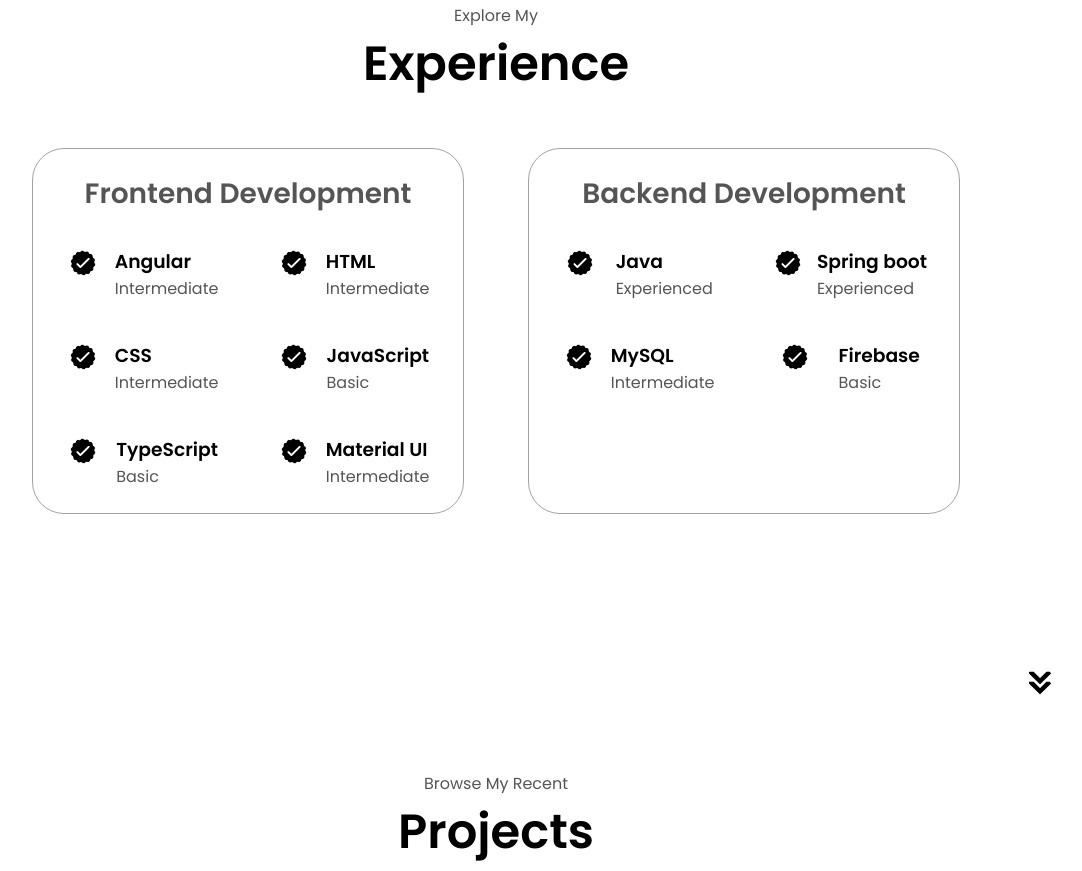
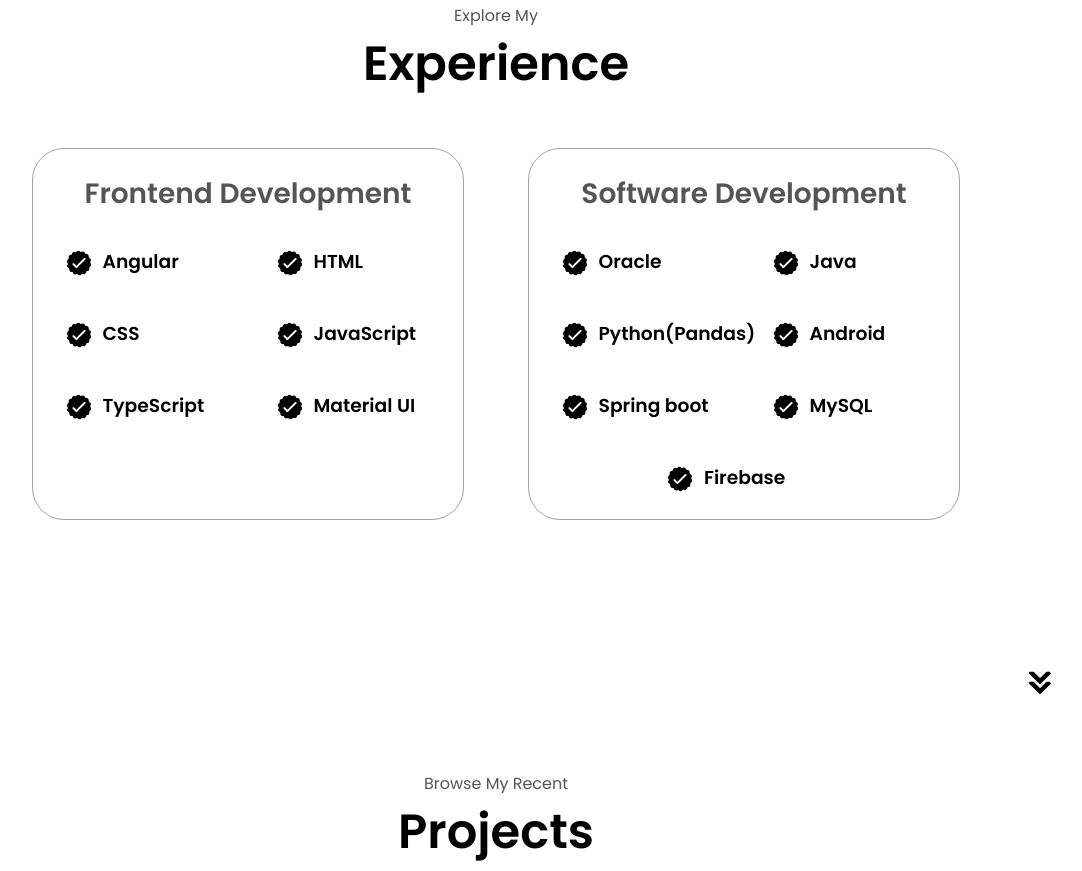
Before and after one commit to alemasayyed9/AlemaPortfolio, a plain HTML site: page index.html in a window 1280 px wide. Shown: the part 1573-2444 px from the top of the page, without its empty margins (144-1226 px from the left). Drawn offline with Linux system fonts and the light colour scheme.

Commit message:
1. removed level of experience in languages 2. added live demo btn

```diff
--- a/index.html
+++ b/index.html
@@ -46,7 +46,7 @@
         <div class="section__text">
           <p class="section__text__p1">Hello, I'm</p>
           <h1 class="title">Alema Sayyed</h1>
-          <p class="section__text__p2">Backend Developer</p>
+          <p class="section__text__p2">Software Developer</p>
           <div class="btn-container">
             <button
               class="btn btn-color-2"
@@ -97,7 +97,7 @@
                   class="icon"
                 />
                 <h3>Experience</h3>
-                <p>1 year of <br />Backend Development</p>
+                <p>1 year of <br />Software Development <br/> (Oracle, Java, Sql)</p>
               </div>
               <div class="details-container">
                 <img
@@ -106,13 +106,13 @@
                   class="icon"
                 />
                 <h3>Education</h3>
-                <p>MBA Master's Degree<br />B.Sc.IT Bachelor's Degree</p>
+                <p>MMS Master's Degree<br />B.Sc.IT Bachelor's Degree</p>
               </div>
             </div>
             <div class="text-container">
                 <p>
                   Passionate software developer with a flair for crafting efficient and maintainable code.
-                  Experienced in Java, Springboot and sql.<br>
+                  Experienced in Oracle, Java, Springboot and sql.
                   Dedicated to continuous learning and eager to tackle complex challenges.<br>
                   Explore my portfolio to see a showcase of projects.
                   </p>
@@ -144,7 +144,7 @@
                   />
                   <div>
                     <h3>Angular</h3>
-                    <p>Intermediate</p>
+                    <!-- <p>Intermediate</p> -->
                   </div>
                 </article>
                 <article>
@@ -155,7 +155,6 @@
                   />
                   <div>
                     <h3>HTML</h3>
-                    <p>Intermediate</p>
                   </div>
                 </article>
                 <article>
@@ -166,7 +165,6 @@
                   />
                   <div>
                     <h3>CSS</h3>
-                    <p>Intermediate</p>
                   </div>
                 </article>
                 <article>
@@ -177,7 +175,6 @@
                   />
                   <div>
                     <h3>JavaScript</h3>
-                    <p>Basic</p>
                   </div>
                 </article>
                 <article>
@@ -188,7 +185,6 @@
                   />
                   <div>
                     <h3>TypeScript</h3>
-                    <p>Basic</p>
                   </div>
                 </article>
                 <article>
@@ -199,13 +195,12 @@
                   />
                   <div>
                     <h3>Material UI</h3>
-                    <p>Intermediate</p>
                   </div>
                 </article>
               </div>
             </div>
             <div class="details-container">
-              <h2 class="experience-sub-title">Backend Development</h2>
+              <h2 class="experience-sub-title">Software Development</h2>
               <div class="article-container">
                 <article>
                   <img
@@ -214,8 +209,37 @@
                     class="icon"
                   />
                   <div>
+                    <h3>Oracle</h3>
+                  </div>
+                </article>
+                <article>
+                  <img
+                    src="./assets/checkmark.png"
+                    alt="Experience icon"
+                    class="icon"
+                  />
+                  <div>
                     <h3>Java</h3>
-                    <p>Experienced</p>
+                  </div>
+                </article>
+                <article>
+                  <img
+                    src="./assets/checkmark.png"
+                    alt="Experience icon"
+                    class="icon"
+                  />
+                  <div>
+                    <h3>Python(Pandas)</h3>
+                  </div>
+                </article>
+                <article>
+                  <img
+                    src="./assets/checkmark.png"
+                    alt="Experience icon"
+                    class="icon"
+                  />
+                  <div>
+                    <h3>Android</h3>
                   </div>
                 </article>
                 <article>
@@ -226,7 +250,6 @@
                   />
                   <div>
                     <h3>Spring boot</h3>
-                    <p>Experienced</p>
                   </div>
                 </article>
                 <article>
@@ -237,7 +260,6 @@
                   />
                   <div>
                     <h3>MySQL</h3>
-                    <p>Intermediate</p>
                   </div>
                 </article>
                 <article>
@@ -248,7 +270,6 @@
                   />
                   <div>
                     <h3>Firebase</h3>
-                    <p>Basic</p>
                   </div>
                 </article>
               </div>
@@ -307,12 +328,12 @@
                 >
                   Github
                 </button>
-                <!-- <button
+                <button
                   class="btn btn-color-2 project-btn"
-                  onclick="location.href='https://github.com/'"
+                  onclick="location.href='https://alemasayyed9.github.io/Interior-Website-Angular/'"
                 >
                   Live Demo
-                </button> -->
+                </button>
               </div>
             </div>
             <div class="details-container color-container">
--- a/style.css
+++ b/style.css
@@ -351,7 +351,6 @@
   article {
     display: flex;
     width: 10rem;
-    justify-content: space-around;
     gap: 0.5rem;
   }
 
```
